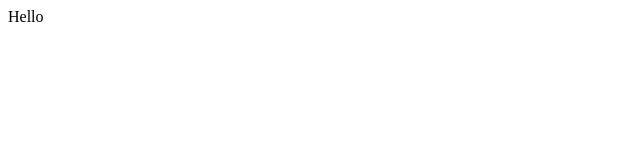
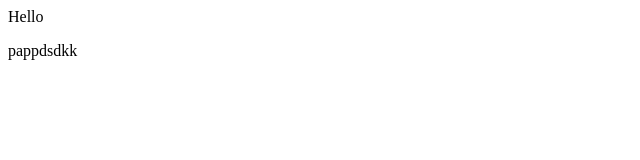
Before and after one commit to cattraken/scoulter_frameworkassignment, a plain HTML site: page index.html in a window 1280 px wide. Shown: the full height of the page, 0-640 px from the left. Drawn offline with Linux system fonts and the light colour scheme.

Commit message:
Update index.html

```diff
--- a/index.html
+++ b/index.html
@@ -1,5 +1,6 @@
 <html>
 
     <header>Hello</header>
+    <p>pappdsdkk</p>
 
 </html>
```
